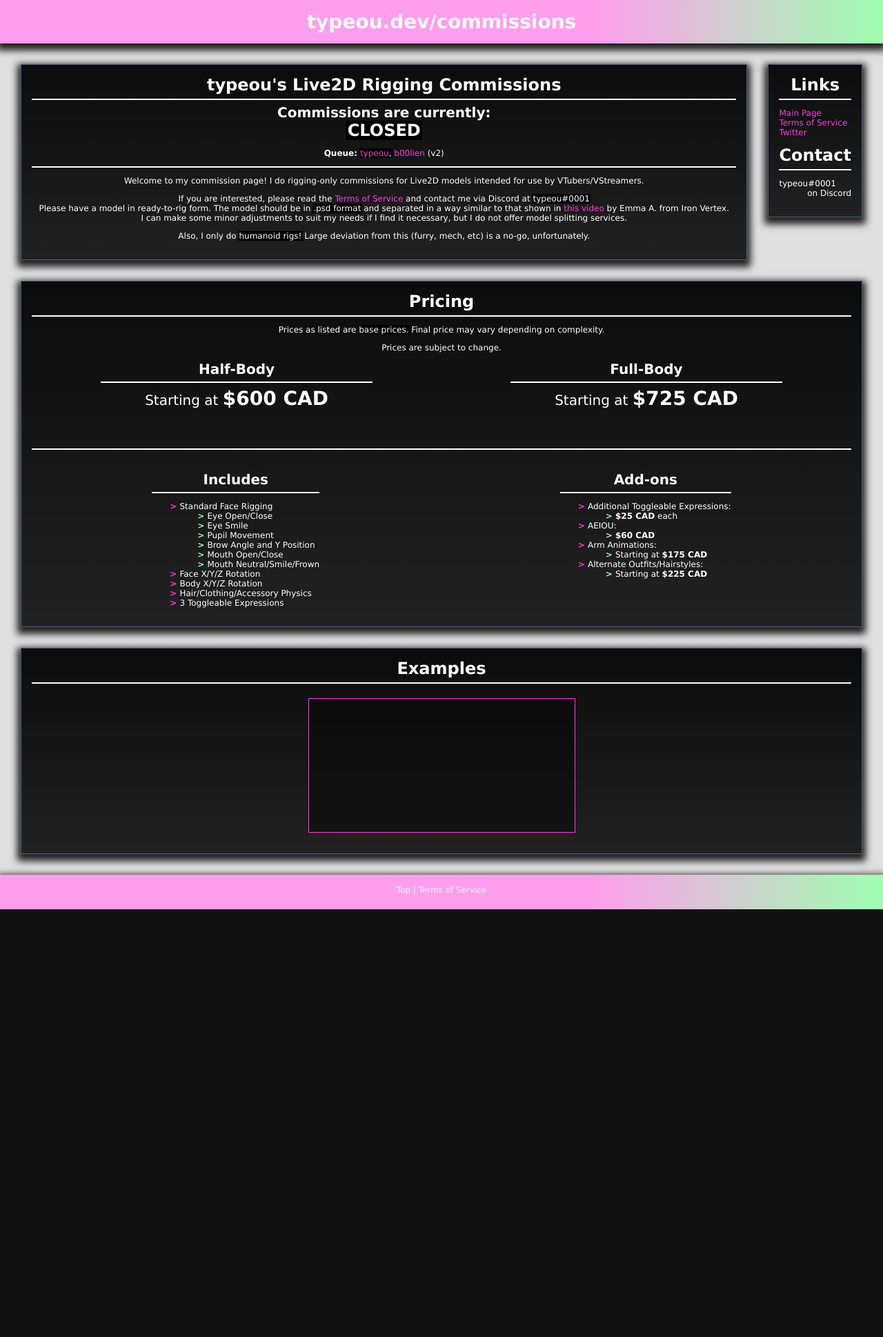
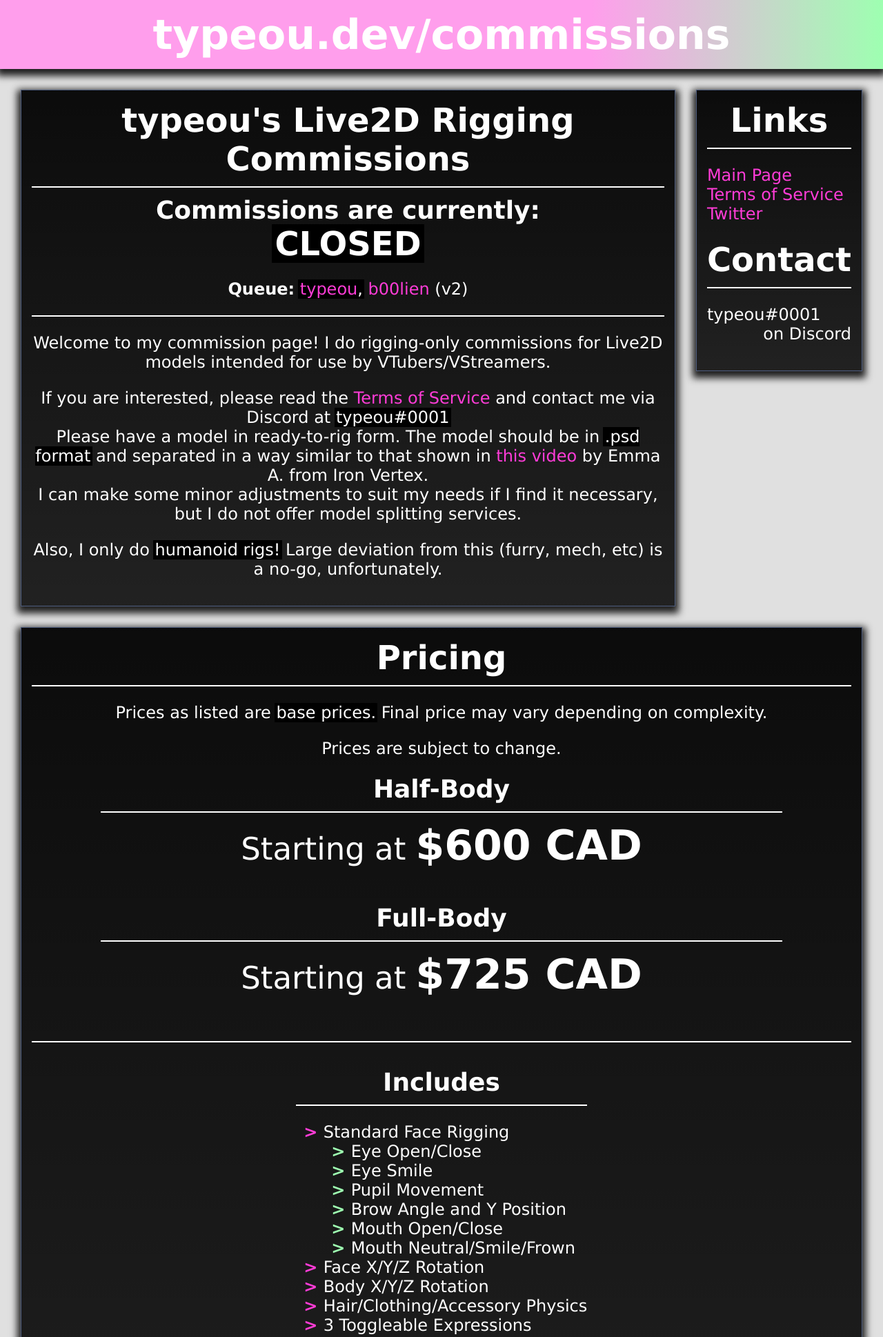
Before and after one commit to typeou/typeou.github.io, a PHP site: page /commissions/index.html in a window 1280 px wide. Shown: the top 1938 px of the page at 69% size. Before the commit the page ends 1318 px from the top, so only its background shows below. Run offline with PHP 8.4, Linux system fonts and the light colour scheme; grey boxes are pictures that could not be loaded.

Commit message:
Back to em font size.

```diff
--- a/style.css
+++ b/style.css
@@ -3,7 +3,7 @@ body {
     min-height: 100%;
     background-attachment: fixed;
     font-family: Verdana;
-    font-size: 1.5vh;
+    font-size: 1.5em;
     margin: 0;
     min-height: calc(100vh - 50px);
     position: relative;
@@ -109,15 +109,15 @@ a {
 }
 
 h1 {
-    font-size: 3.5vh;
+    font-size: 2.5em;
 }
 
 h2 {
-    font-size: 3vh;
+    font-size: 2em;
 }
 
 h3 {
-    font-size: 2.5vh;
+    font-size: 1.5em;
 }
 
 h1, h2, h3 {
@@ -160,12 +160,16 @@ hr {
     width: 100%;
 }
 
-#examples span {
-    font-size: 2.5vh;
+#examples .cover {
+    font-size: initial;
 }
 
-#examples p {
-    font-size: 2vh;
+#examples h1 {
+    font-size: 2.5em;
+}
+
+#examples span, #examples p {
+    font-size: 1.5em;
 }
 
 #examples > div > div {
@@ -241,7 +245,7 @@ hr {
 #priceHalf::before, #priceFull::before {
     content: "Starting at ";
     font-weight: normal;
-    font-size: 2.5vh;
+    font-size: 0.75em;
 }
 
 #addOns span {
```
